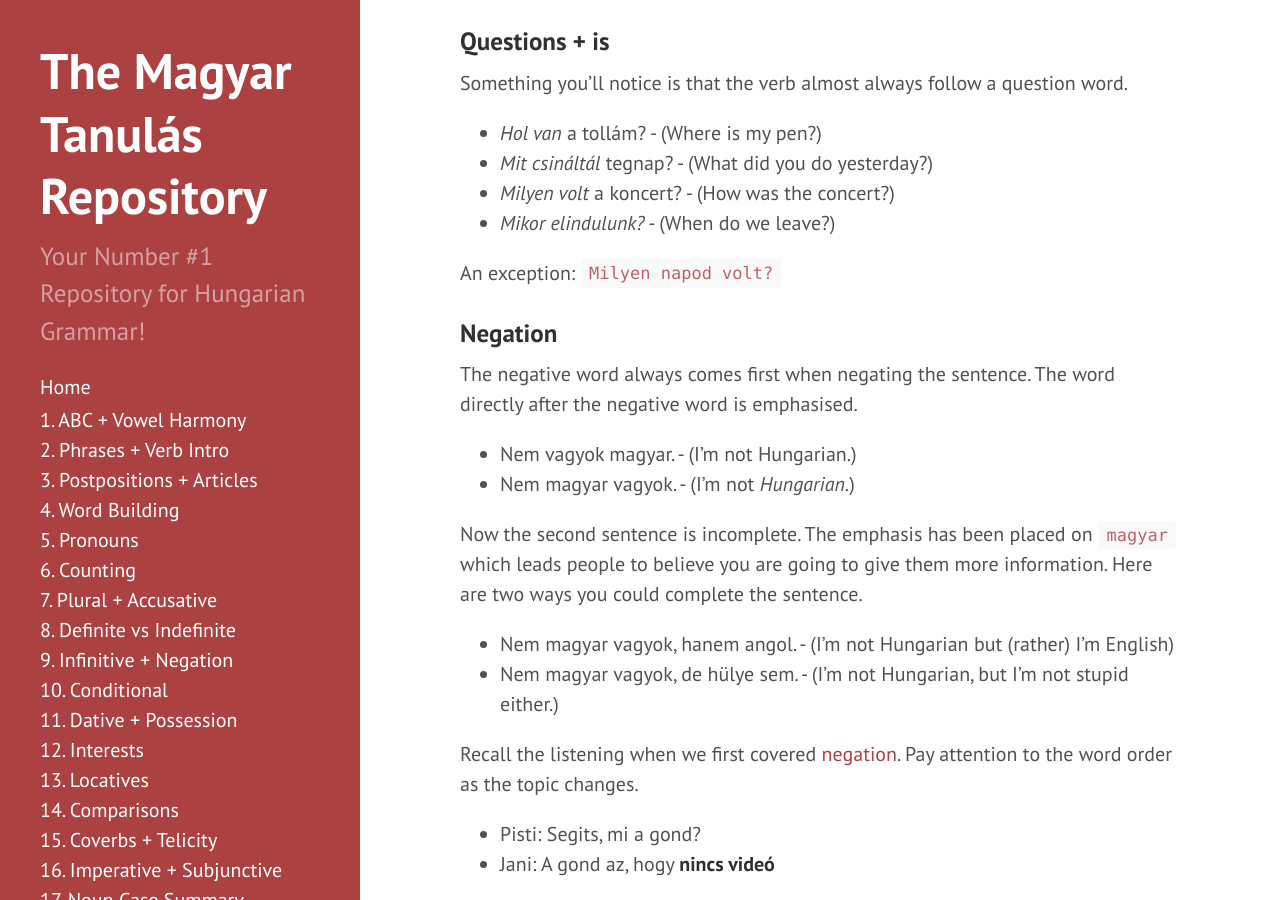
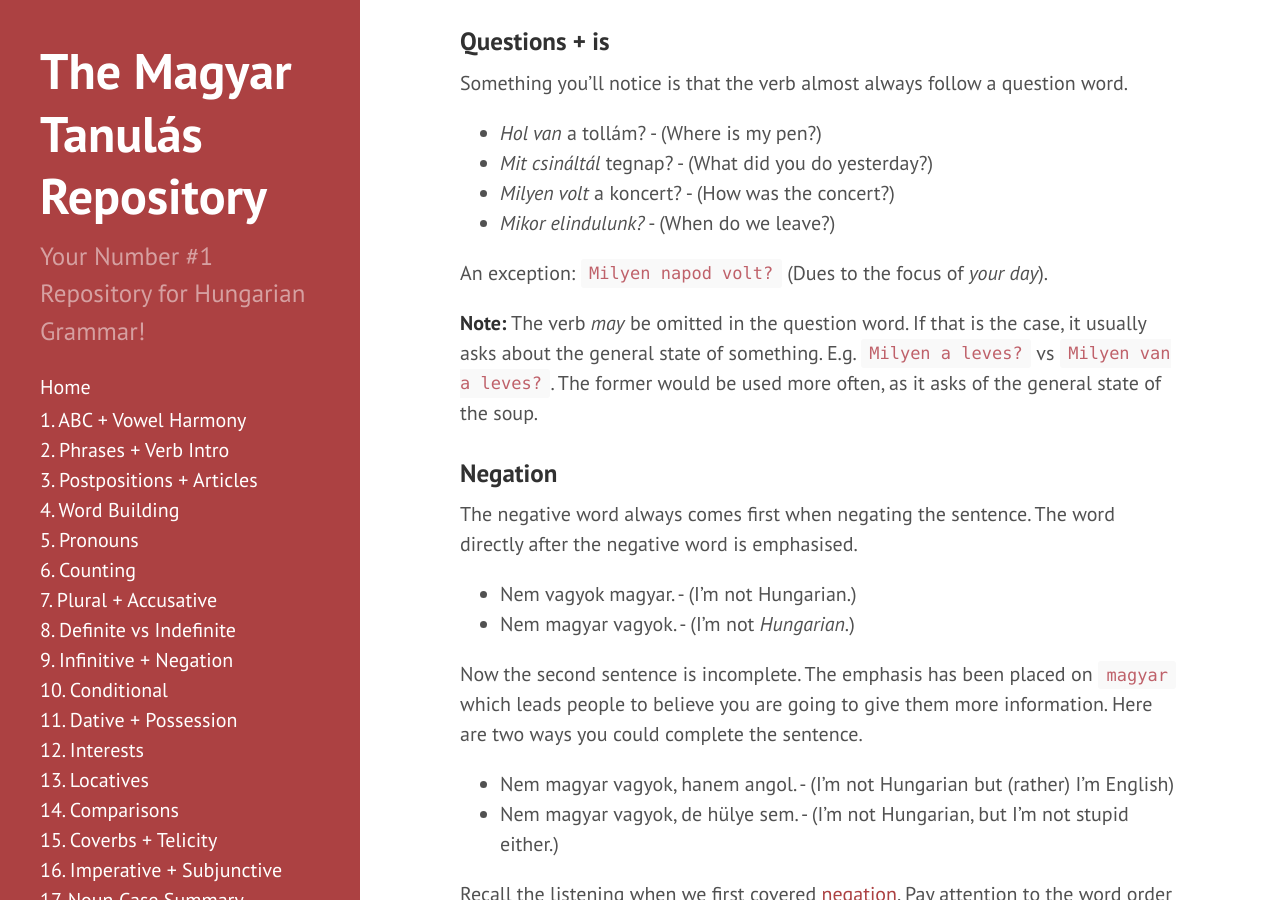
Before and after one commit to Magyartanulas/magyartanulas.github.io, a Jekyll site: the page built from word_order.md, in a window 1280 px wide and 900 px high, scrolled down 2624 px. Built offline with Jekyll 4.4.1, drawn with Linux system fonts in a browser that asks for light colours; Markdown is read by kramdown in place of the engine named in the settings.

Commit message:
Update word_order.md

```diff
--- a/word_order.md
+++ b/word_order.md
@@ -88,7 +88,9 @@ Something you'll notice is that the verb almost always follow a question word.
 * *Milyen volt* a koncert? - (How was the concert?)
 * *Mikor elindulunk?* - (When do we leave?)
 
-An exception: `Milyen napod volt?`
+An exception: `Milyen napod volt?` (Dues to the focus of *your day*).
+
+**Note:** The verb *may* be omitted in the question word. If that is the case, it usually asks about the general state of something. E.g. `Milyen a leves?` vs `Milyen van a leves?`. The former would be used more often, as it asks of the general state of the soup.
 
 ### Negation
 
```
